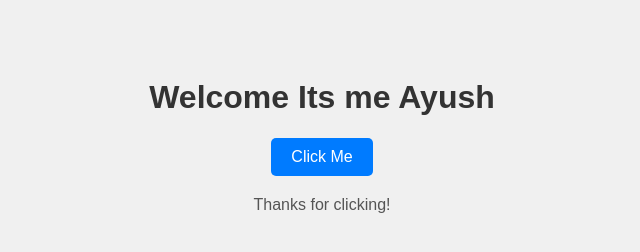
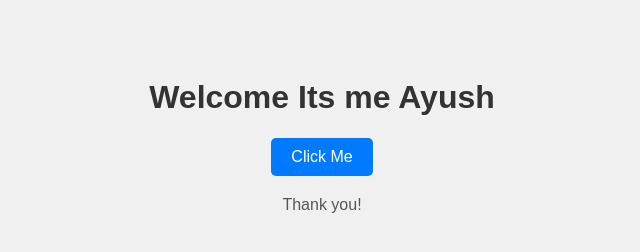
Before and after one commit to AyushPal-Minfy/github-flow, a plain HTML site: page index.html in a window 1280 px wide. Both pictures are taken after a click on the button "Click Me". Shown: the full height of the page, 318-958 px from the left. Drawn offline with Linux system fonts and the light colour scheme.

Commit message:
Thanks for clicking change

```diff
--- a/index.html
+++ b/index.html
@@ -43,7 +43,7 @@
 
   <script>
     function changeMessage() {
-      document.getElementById('message').textContent = "Thanks for clicking!";
+      document.getElementById('message').textContent = "Thank you!";
     }
   </script>
 </body>
```
